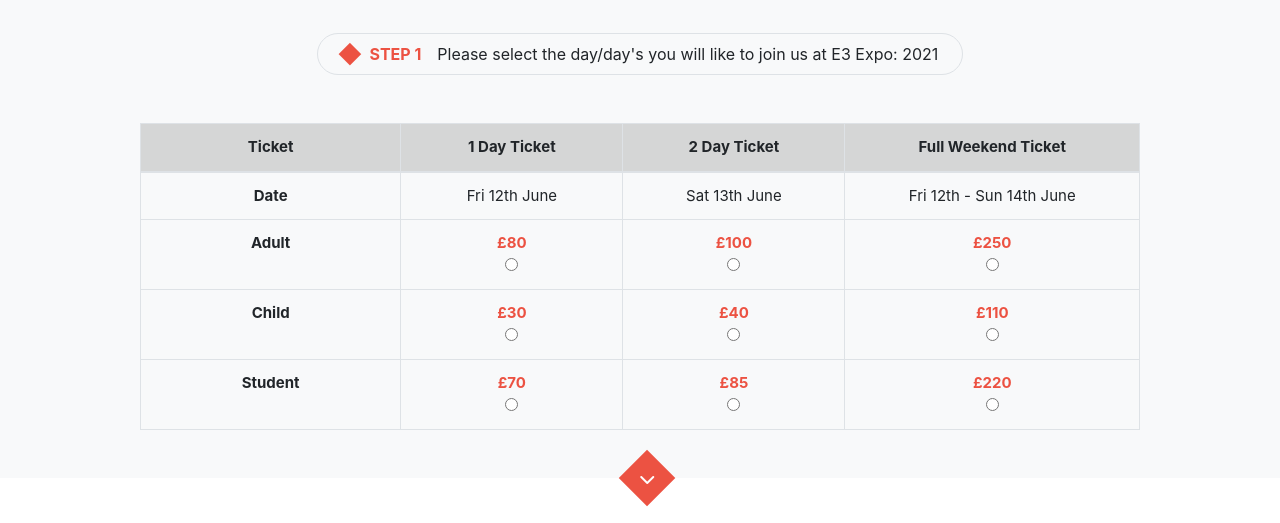
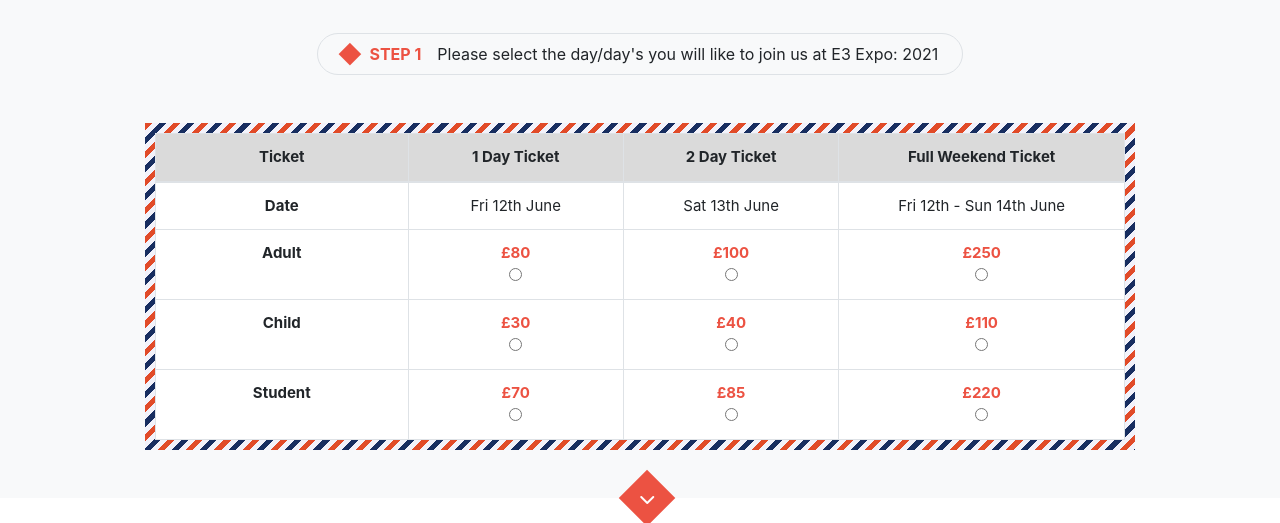
Before and after one commit to DcRonan/conference-page, a website: page tickets.html in a window 1280 px wide. Shown: the part 225-748 px from the top of the page. Drawn offline with nearby package versions, Linux system fonts and the light colour scheme; a web font is replaced by a local one.

Commit message:
created border linear gradient for table

```diff
--- a/src/scss/_tickets.scss
+++ b/src/scss/_tickets.scss
@@ -21,10 +21,26 @@
    TICKETS
 =========== */
 
+.tickets-table {
+  max-width: 990px;
+  background: repeating-linear-gradient(
+    135deg,
+    #e14b28,
+    #e14b28 5px,
+    #f2f2fa 5px,
+    #f2f2fa 10px,
+    #182e60 10px,
+    #182e60 15px,
+    #f2f2fa 15px,
+    #f2f2fa 20px
+  );
+  padding: 10px;
+}
+
 .tickets-section {
   table {
     font-size: 10px;
-    max-width: 1000px;
+    background-color: white;
   }
 
   tr > th {
--- a/tickets.html
+++ b/tickets.html
@@ -101,7 +101,7 @@
                 Please select the day/day's you will like to join us at E3 Expo: 2021
             </div>
             <!-- TABLE -->
-            <div class="table-responsive mt-5">
+            <div class="table-responsive mt-5 tickets-table">
                 <table class="table table-bordered text-center m-auto">
                     <thead>
                         <tr class="table-active">
```
Also changed, not shown: src/css/style.css, 1 other file.
